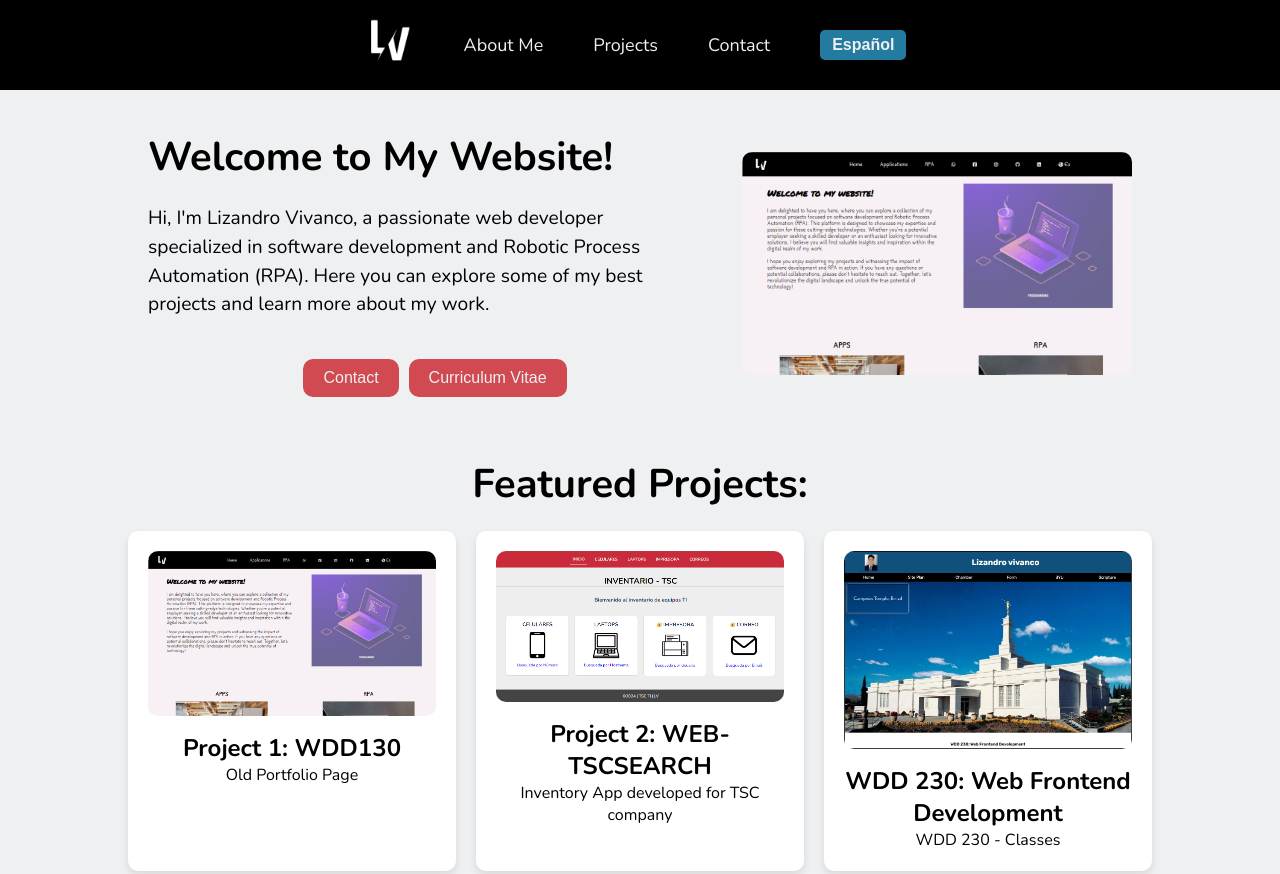
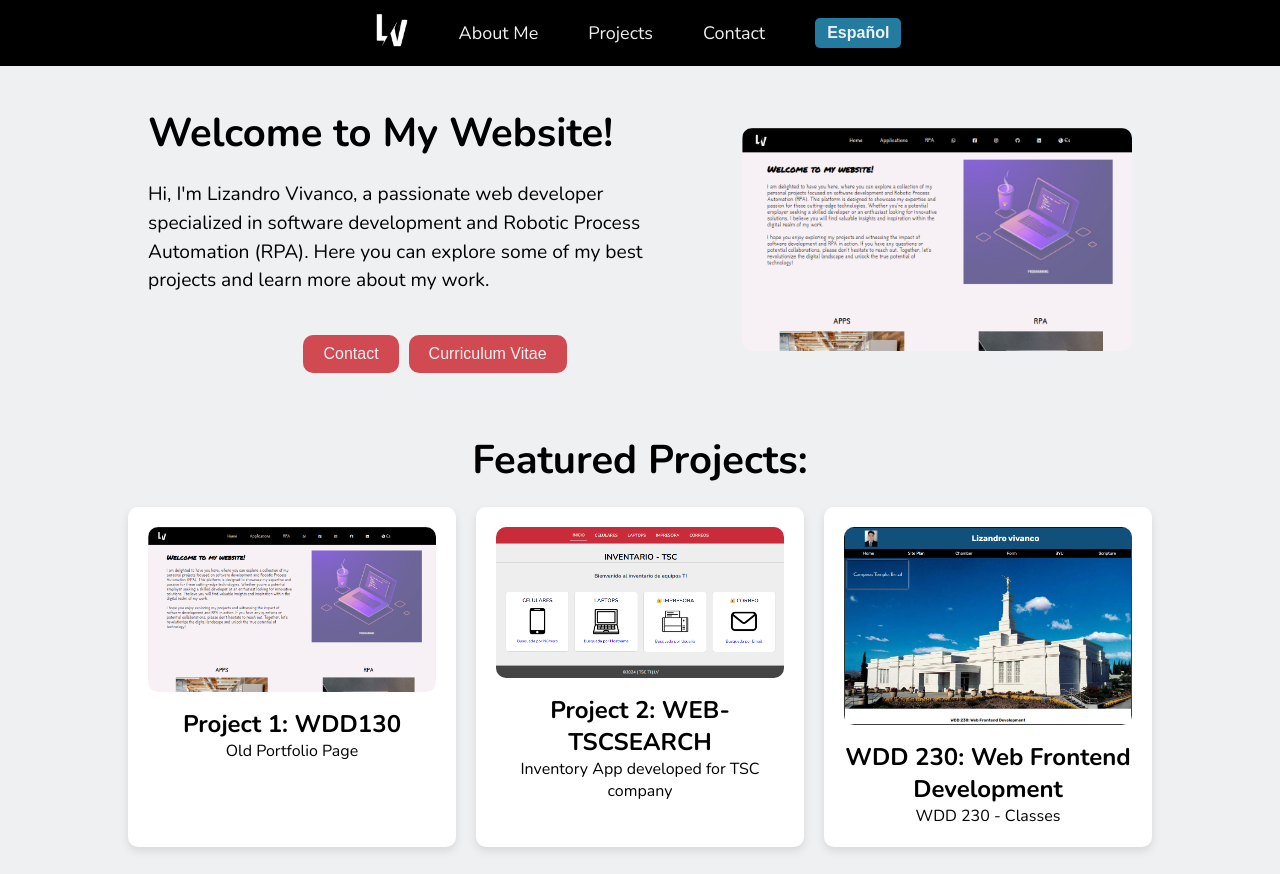
Before and after one commit to LizandroV/lizandrov.github.io, a plain HTML site: page index.html in a window 1280 px wide. Shown: the top 874 px of the page. Drawn offline with nearby package versions, Linux system fonts and the light colour scheme.

Commit message:
correct hero and header

```diff
--- a/styles/main.css
+++ b/styles/main.css
@@ -32,22 +32,23 @@ header {
 }
 
 .logo img {
-    height: 50px;
+    height: 40px;
 }
 
 .logo a {
     display: flex;
     align-items: end;
-    margin: 5px 50px 0 0;
+    margin: 0 40px 0 0;
 }
 
 nav ul {
     list-style: none;
     display: flex;
     align-items: center;
+    justify-content: center;
     gap: 50px;
     margin: 0;
-    padding: 0;
+    padding: 8px;
 }
 
 nav a {
@@ -84,7 +85,7 @@ nav a:hover {
     font-size: 16px;
     font-weight: bold;
     transition: background-color 0.3s ease;
-    margin-bottom: 20px;
+    margin: 0;
 }
 
 #lang-btn:hover {
@@ -408,7 +409,6 @@ input, textarea {
     }
 
     .hero {
-        display: block;
         margin: 0;
         padding: 0;
     }
```
